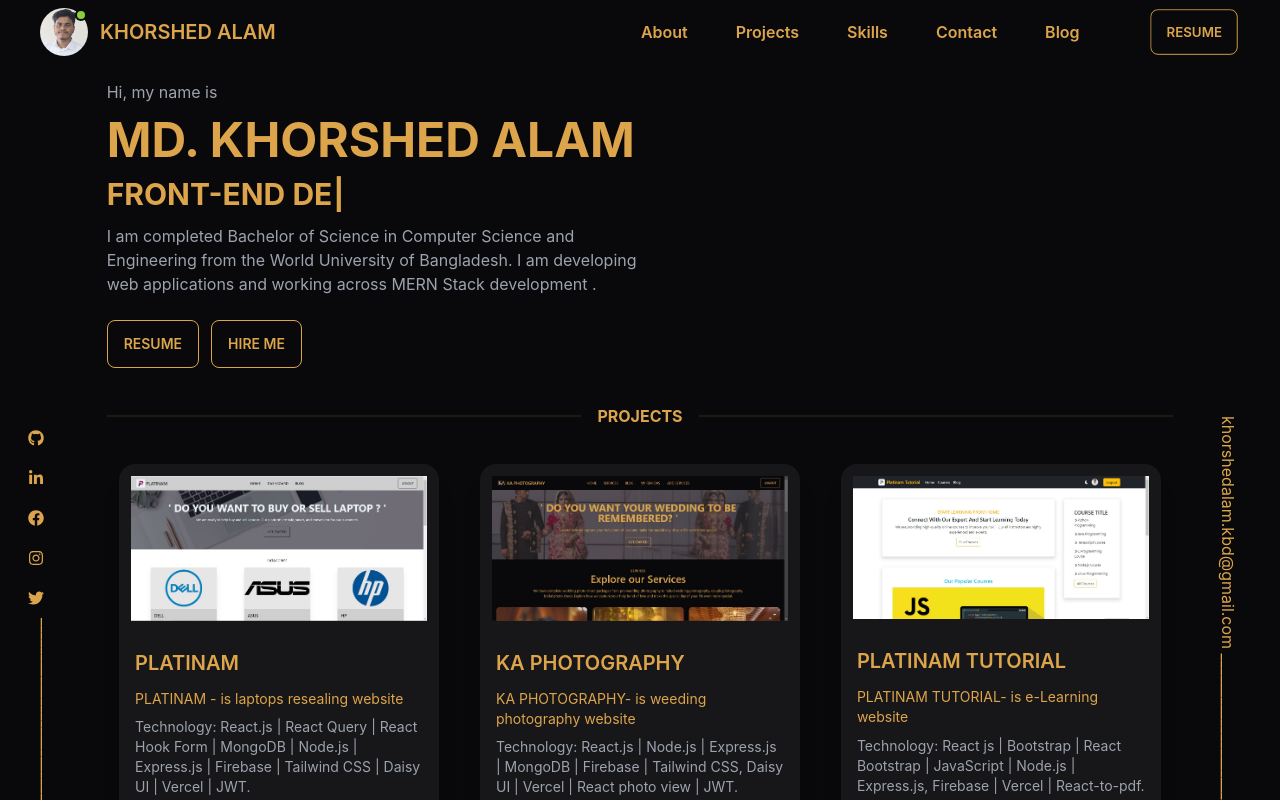
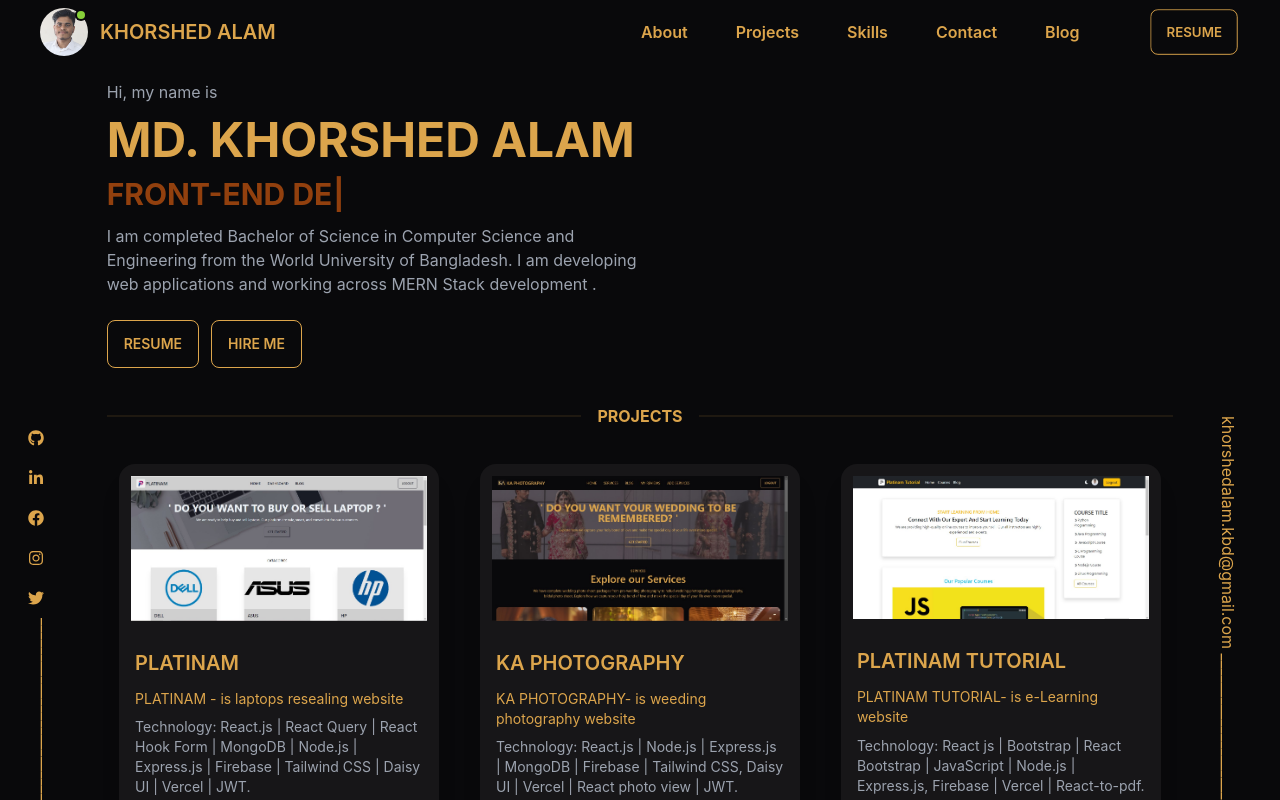
Before and after one commit to khorshed-alam-kbd/protfolio, a React (Create React App) app: page / in a window 1280 px wide. Built offline with nearby package versions, Linux system fonts and the light colour scheme.

Commit message:
khorshedalam-kbd

```diff
--- a/src/Pages/Banner/Banner.js
+++ b/src/Pages/Banner/Banner.js
@@ -19,13 +19,13 @@ const Banner = () => {
             <div>
                 <div className="">
                     <p className='my-3 text-gray-400'>Hi, my name is</p>
-                    <h1 className="text-2xl lg:text-5xl font-bold my-3">MD. KHORSHED ALAM</h1>
+                    <h1 className="text-2xl lg:text-5xl font-bold my-3 ">MD. KHORSHED ALAM</h1>
 
-                    <div className="text-xl lg:text-3xl font-bold my-3">
+                    <div className="text-xl text-amber-800 lg:text-3xl font-bold my-3">
                         <Typewriter
 
                             options={{
-                                strings: ['FRONT-END DEVELOPER', 'MERN STACK DEVELOPER', 'WEB DEVELOPER'],
+                                strings: ['FRONT-END DEVELOPER', 'MERN-STACK DEVELOPER'],
                                 autoStart: true,
                                 loop: true,
                             }}
--- a/src/Pages/ContactForm/ContactForm.js
+++ b/src/Pages/ContactForm/ContactForm.js
@@ -24,7 +24,9 @@ const ContactForm = () => {
     return (
         <>
             <p className='text-center text-gray-400'>Get In Touch. Just send me a message, I will get back to you!.</p>
+
             <div className="hero bg-base-100 my-5">
+
                 <div className="">
                     <div className="card w-full shadow-2xl bg-base-200">
                         <div className="card-body">
--- a/src/Pages/Home/Home.js
+++ b/src/Pages/Home/Home.js
@@ -13,7 +13,7 @@ const Home = () => {
     return (
         <div>
             <Banner></Banner>
-            <div className="divider font-bold my-10" id='projects'>PROJECTS</div>
+            <div className="divider font-bold my-10 " id='projects'>PROJECTS</div>
             <Project></Project>
             <div className="divider font-bold my-10" id='skills' >SKILLS & TECHNOLOGIES</div>
             <Skills></Skills>
--- a/src/Pages/Shared/Header/Header.js
+++ b/src/Pages/Shared/Header/Header.js
@@ -25,7 +25,7 @@ const Header = () => {
                         <img src={img} alt="" />
                     </div>
                 </div>
-                <Link to='/' className='lg:text-xl font-semibold px-3'>KHORSHED ALAM</Link>
+                <Link to='/' className='lg:text-xl font-semibold px-3 ' >KHORSHED ALAM</Link>
             </div>
 
             <div className="navbar-end">
--- a/src/Pages/Skills/Skills.js
+++ b/src/Pages/Skills/Skills.js
@@ -6,7 +6,7 @@ const Skills = () => {
     return (
         <div className=''>
             <div className="card flex-col lg:flex-row bg-base-100">
-                <figure><img src={skills} alt="skills" className='w-96 rounded-2xl' /></figure>
+                <figure><img src={skills} alt="skills" className='w-96 rounded-xl' /></figure>
                 <div className="card-body">
                     <p className='flex gap-3 items-center'><FaEdit /><span><span className='font-bold'>Expertise: </span> <br /><span className='text-gray-400'>HTML5 | CSS3 | ES6 | JavaScript | React.js | Bootstrap | React Bootstrap | Tailwind CSS | DaisyUI. </span></span></p>
                     <p className='flex gap-3 items-center'><FaEdit /> <span> <span className='font-bold'>Comfortable:</span> <br /> <span className='text-gray-400'>Express.js | Node.js | MongoDB | JSON | REST Api | React Query | React Hook Form.</span> </span></p>
```
